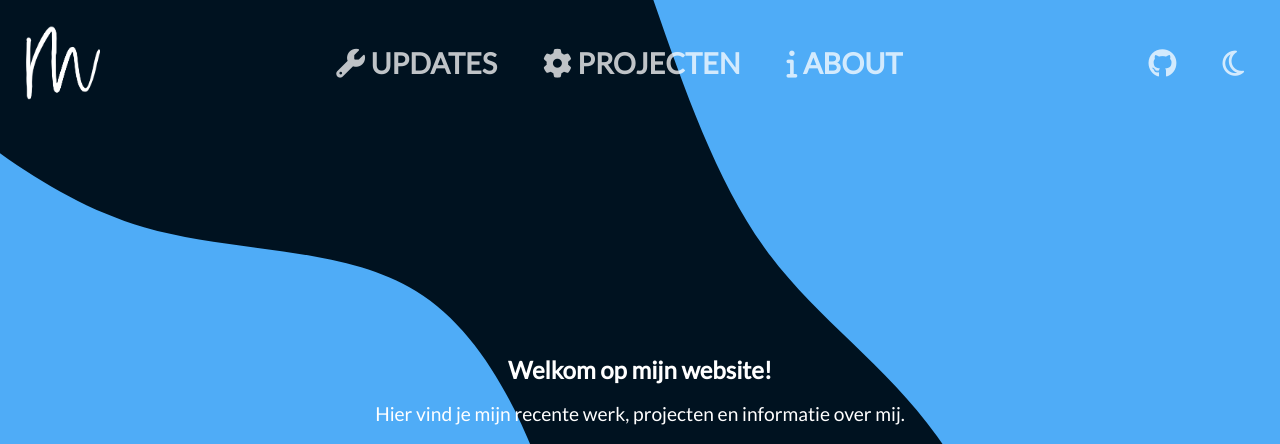
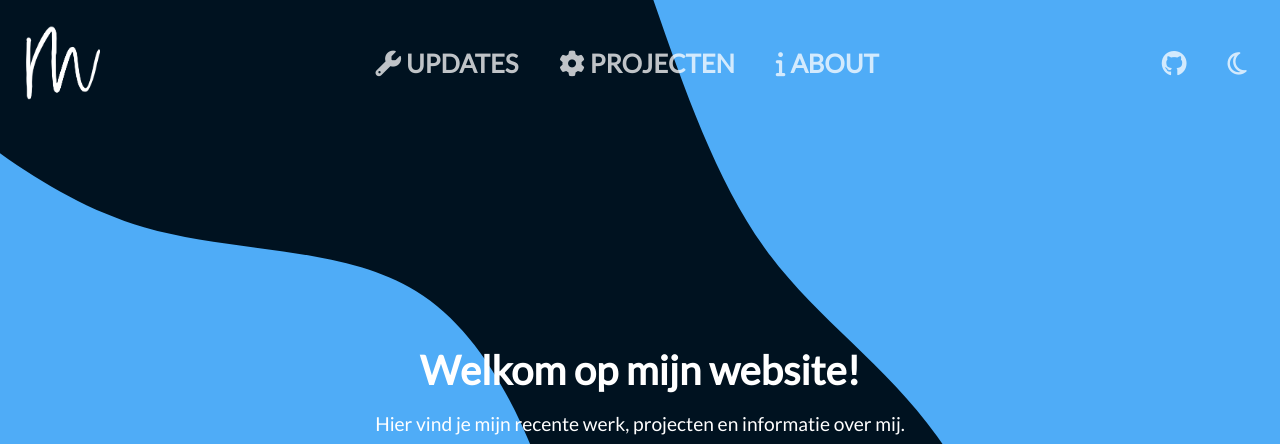
Before and after one commit to martijnschermers/personal-portfolio, a Svelte app in the folder martoen.nl/: page / in a window 1280 px wide. Shown: the top 444 px of the page. Built offline with nearby package versions, Linux system fonts and the light colour scheme; no server answers.

Commit message:
Added underline class to some links

```diff
--- a/martoen.nl/src/Nav.svelte
+++ b/martoen.nl/src/Nav.svelte
@@ -36,9 +36,9 @@
 
     <div class="middle-nav">
       <ul>
-        <li><a href="#updates"><i class="fa fa-wrench" aria-hidden="true"/> Updates</a></li>
-        <li><a href="#projects"><i class="fa fa-cog" aria-hidden="true" /> Projecten</a></li>
-        <li><a href="#about"><i class="fa fa-info" aria-hidden="true"/> About</a></li>
+        <li><a href="#updates" class="underline"><i class="fa fa-wrench" aria-hidden="true"/> Updates</a></li>
+        <li><a href="#projects" class="underline"><i class="fa fa-cog" aria-hidden="true" /> Projecten</a></li>
+        <li><a href="#about" class="underline"><i class="fa fa-info" aria-hidden="true"/> About</a></li>
       </ul>
     </div>
 
@@ -68,7 +68,7 @@
 
   li {
 		margin-inline: .8em;
-		font-size: 1.8rem;
+		font-size: 1.6rem;
     opacity: .75;
     transition: linear 0.3s;
     text-transform: uppercase;
@@ -90,10 +90,18 @@
 	} */
 
   a {
-    font-size: 1.8rem;
+    font-size: 1.6rem;
   }
 
-  h2,
+  a:hover {
+    color: var(--white);
+  }
+
+  h2 {
+    font-size: 2.5rem;
+    text-align: center;
+  }
+
   p {
     text-align: center;
   }
--- a/martoen.nl/src/Projects.svelte
+++ b/martoen.nl/src/Projects.svelte
@@ -16,7 +16,7 @@
         Dit project is een website gemaakt met het Django framework. Deze
         website laat de roosters zien van mij en mijn naasten.
       </p>
-      <a href="https://schooster.nl/"><i class="fa fa-link" /> Website</a>
+      <a href="https://schooster.nl/" class="underline"><i class="fa fa-link" /> Website</a>
     </div>
 
     <div transition:fly={{ y: 200, duration: 2000 }} class="card">
@@ -27,8 +27,7 @@
         API's. In dit geval ging het over een REST API die JSON data teruggaf.
         Ik heb deze API ook verwerkt in deze website.
       </p>
-      <a href="https://github.com/martijnschermers/javascript-api"
-        ><i class="fa fa-link" /> Github</a
+      <a href="https://github.com/martijnschermers/javascript-api" class="underline"><i class="fa fa-link" /> Github</a
       >
     </div>
   {/if}
--- a/martoen.nl/src/Updates.svelte
+++ b/martoen.nl/src/Updates.svelte
@@ -62,7 +62,7 @@
 
       <p>{commit.commit.message}</p>
       <div class="content">
-        <a href={commit.html_url}><i class="fa fa-link" /> Github</a>
+        <a href={commit.html_url} class="underline"><i class="fa fa-link" /> Github</a>
         <time>{commit.date}</time>
       </div>
     </div>
```
